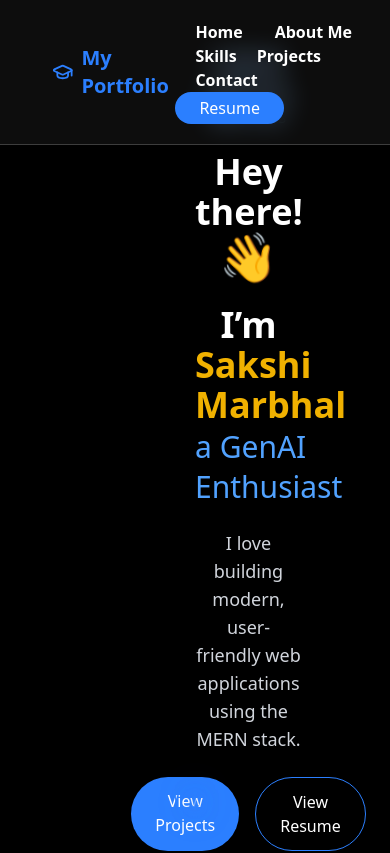
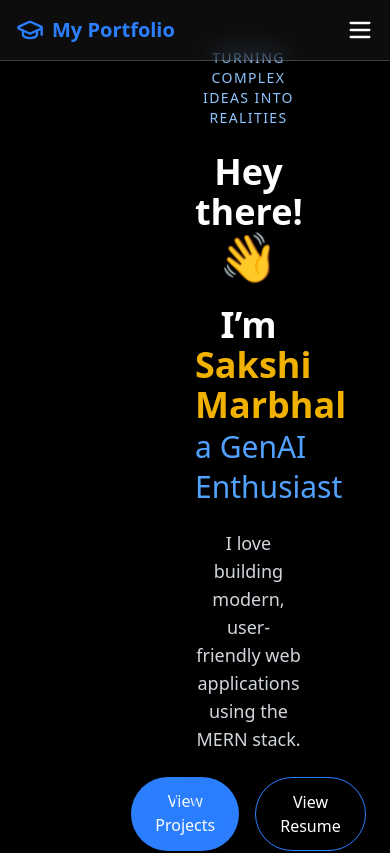
Before and after one commit to Sakshi2048/Portfolio, a React (Vite) app: page / in a window 390 px wide. Shown: the top 853 px of the page. Built offline with nearby package versions, Linux system fonts and the light colour scheme.

Commit message:
navbar responsive

```diff
--- a/src/Components/Navbar.jsx
+++ b/src/Components/Navbar.jsx
@@ -1,73 +1,99 @@
-import React from "react";
-import { GraduationCap } from "lucide-react";
+import React, { useState } from "react";
+import { GraduationCap, Menu, X } from "lucide-react";
 import { Link as ScrollLink } from "react-scroll";
 
 function Navbar() {
+  const [menuOpen, setMenuOpen] = useState(false);
+
   return (
     <div>
-      <header className="fixed top-0 left-0 w-full backdrop-blur-md bg-white/5 border-b border-white/20 shadow-lg z-50 flex items-center p-5 justify-between">
-        <div className="ml-8 flex items-center text-white">
-          <GraduationCap
-            size={28}
-            className="cursor-pointer text-blue-500 hover:text-blue-500"
-          />
-          <span className=" text-blue-500 text-xl font-bold ml-2">
+      <header className="fixed top-0 left-0 w-full backdrop-blur-md bg-white/5 border-b border-white/20 shadow-lg z-50 p-4">
+        <div className="flex items-center justify-between max-w-7xl mx-auto">
+          {/* Logo */}
+          <div className="flex items-center text-white">
+            <GraduationCap size={28} className="text-blue-500" />
+            <span className="text-blue-500 text-xl font-bold ml-2">
               My Portfolio
             </span>
           </div>
 
-        <nav className="flex flex-wrap items-center text-white text-base">
+          {/* Hamburger Icon (Mobile) */}
+          <div className="md:hidden">
+            {menuOpen ? (
+              <X
+                size={28}
+                className="text-white cursor-pointer"
+                onClick={() => setMenuOpen(false)}
+              />
+            ) : (
+              <Menu
+                size={28}
+                className="text-white cursor-pointer"
+                onClick={() => setMenuOpen(true)}
+              />
+            )}
+          </div>
+
+          {/* Navigation Links */}
+          <nav
+  className={`${
+    menuOpen ? "flex" : "hidden"
+  } md:flex flex-col md:flex-row absolute md:static top-16 left-0 w-full md:w-auto bg-black/70 md:bg-transparent px-6 md:px-0 py-4 md:py-0 space-y-4 md:space-y-0 md:space-x-6 text-white font-semibold transition-all duration-300 z-40
+    items-center text-center`}
+>
+
             <ScrollLink
               to="home"
               smooth={true}
               duration={500}
               spy={true}
               offset={-80}
-            className="ml-5 hover:text-blue-500 hover:font-bold flex items-center font-semibold cursor-pointer"
+              className="cursor-pointer hover:text-blue-500"
+              onClick={() => setMenuOpen(false)}
             >
               Home
             </ScrollLink>
-
             <ScrollLink
               to="about"
               smooth={true}
               duration={500}
               spy={true}
               offset={-80}
-            className="ml-8 hover:text-blue-300 flex items-center font-semibold cursor-pointer"
+              className="cursor-pointer hover:text-blue-300"
+              onClick={() => setMenuOpen(false)}
             >
               About Me
             </ScrollLink>
-
             <ScrollLink
               to="skills"
               smooth={true}
               duration={500}
               spy={true}
               offset={-80}
-            className="ml-5 hover:text-blue-300 flex items-center font-semibold cursor-pointer"
+              className="cursor-pointer hover:text-blue-300"
+              onClick={() => setMenuOpen(false)}
             >
               Skills
             </ScrollLink>
-
             <ScrollLink
               to="projects"
               smooth={true}
               duration={500}
               spy={true}
               offset={-300}
-            className="ml-5 hover:text-blue-300 flex items-center font-semibold cursor-pointer"
+              className="cursor-pointer hover:text-blue-300"
+              onClick={() => setMenuOpen(false)}
             >
               Projects
             </ScrollLink>
-
             <ScrollLink
               to="contact"
               smooth={true}
               duration={500}
               spy={true}
               offset={-80}
-            className="ml-5 mr-10 hover:text-blue-300 flex items-center font-semibold cursor-pointer"
+              className="cursor-pointer hover:text-blue-300"
+              onClick={() => setMenuOpen(false)}
             >
               Contact
             </ScrollLink>
@@ -90,6 +116,7 @@ function Navbar() {
               </button>
             </a>
           </nav>
+        </div>
       </header>
     </div>
   );
```
Lines whose indentation alone changed are shown as unchanged.
